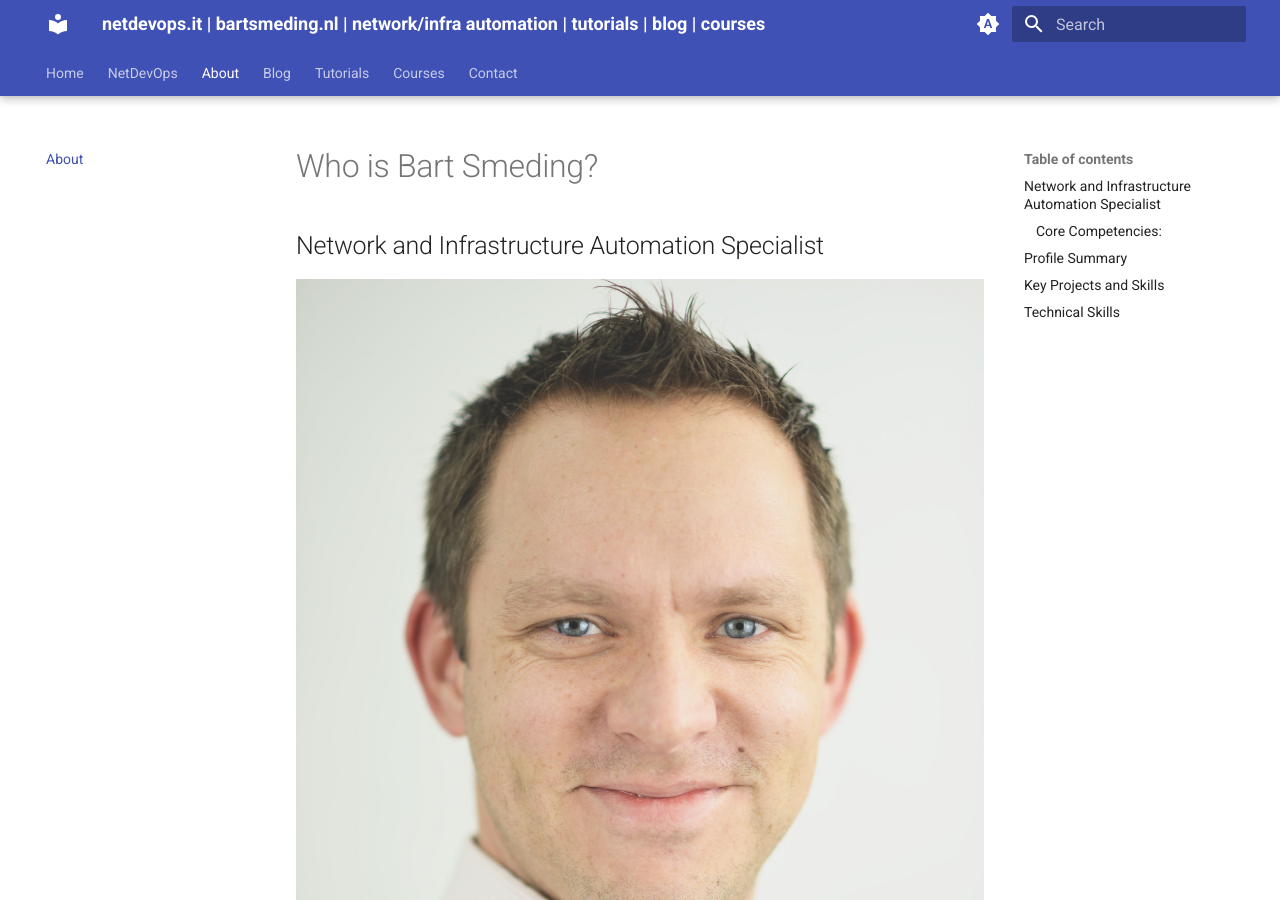
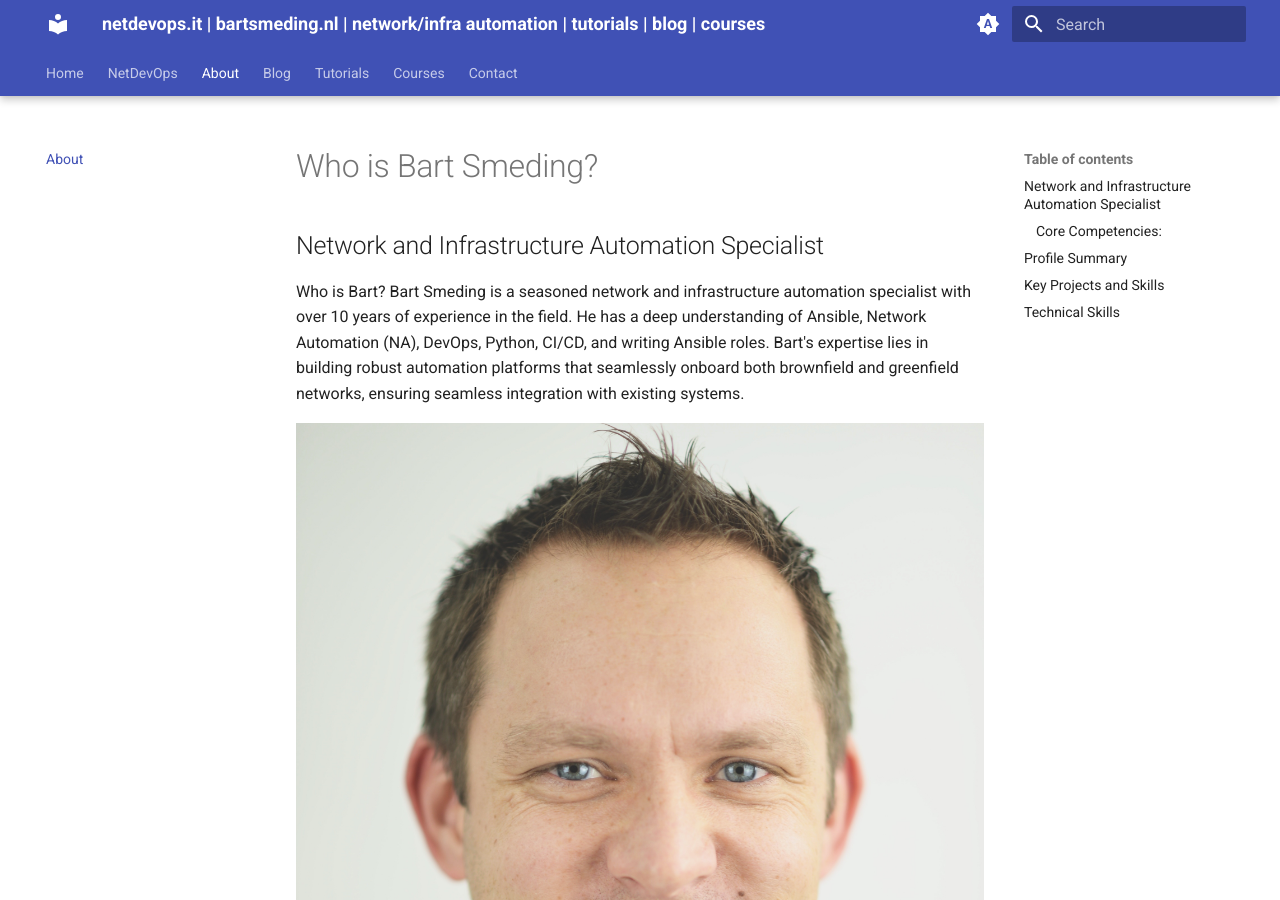
Before and after one commit to bsmeding/bsmeding.github.io, an MkDocs documentation site: the page built from docs/about.md, in a window 1280 px wide and 900 px high. Built offline with MkDocs 1.6.1 and Material for MkDocs 9.7.7, drawn with Linux system fonts in a browser that asks for light colours.

Commit message:
add aboutme and what is netdevops

```diff
--- a/docs/about.md
+++ b/docs/about.md
@@ -1,6 +1,8 @@
 # Who is Bart Smeding?
 
 ## Network and Infrastructure Automation Specialist
+Who is Bart?
+Bart Smeding is a seasoned network and infrastructure automation specialist with over 10 years of experience in the field. He has a deep understanding of Ansible, Network Automation (NA), DevOps, Python, CI/CD, and writing Ansible roles. Bart's expertise lies in building robust automation platforms that seamlessly onboard both brownfield and greenfield networks, ensuring seamless integration with existing systems.
 
 ![Profile Picture](images/bartsmeding.jpg)
 
```
